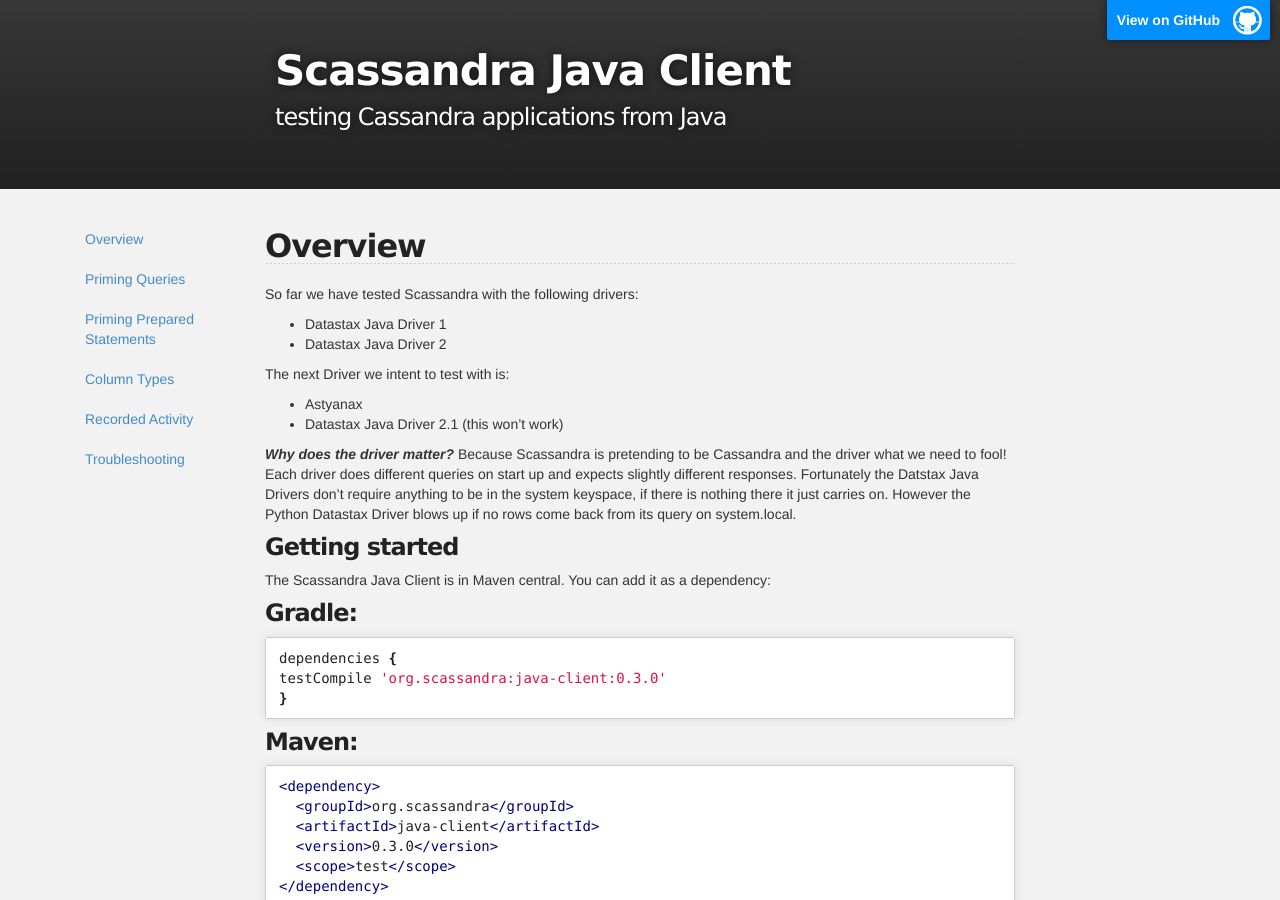
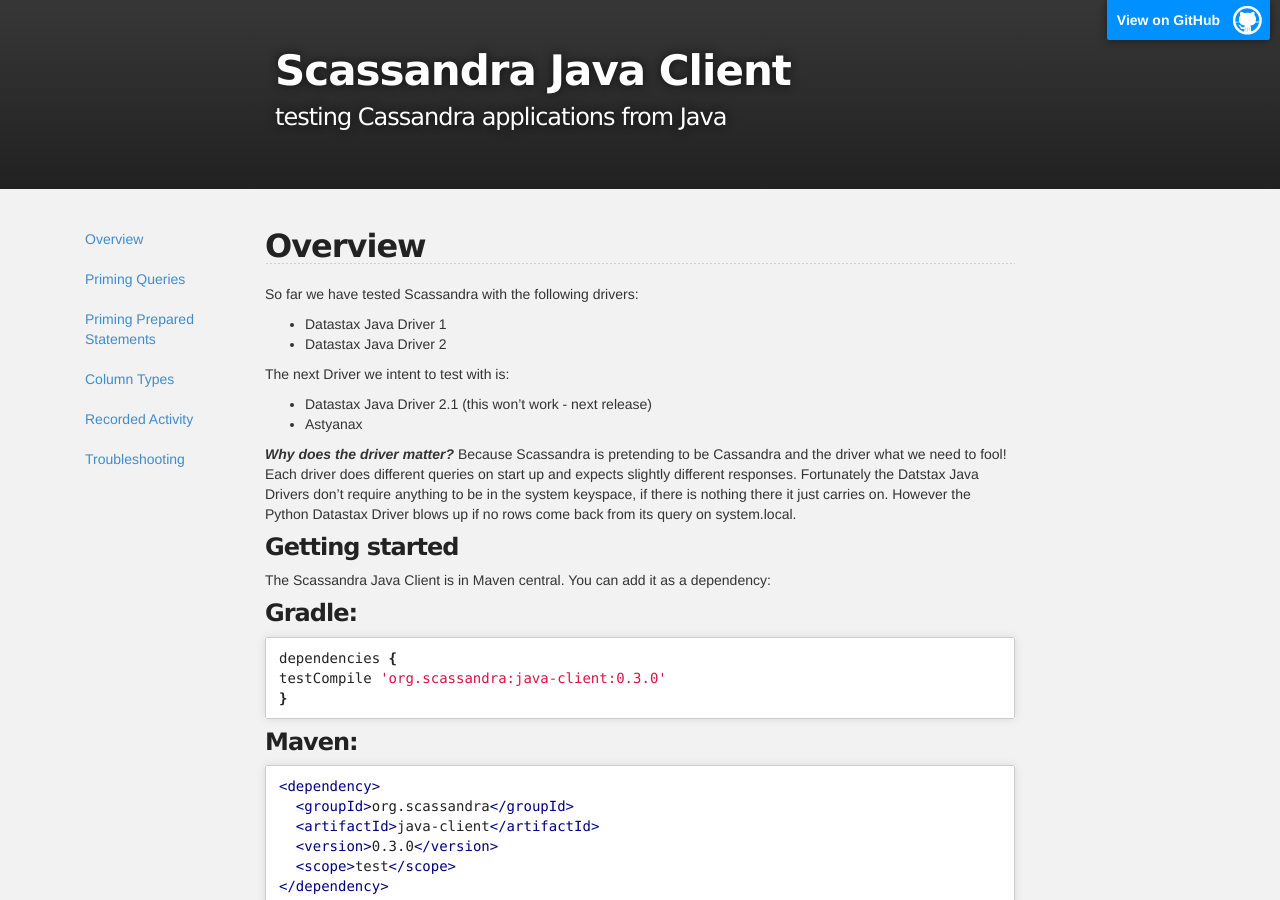
Before and after one commit to zznate/java-client, a Jekyll site: the page built from index.md, in a window 1280 px wide and 900 px high. Built offline with Jekyll 4.4.1, drawn with Linux system fonts in a browser that asks for light colours; Markdown is read by kramdown in place of the engine named in the settings.

Commit message:
Update index.md

```diff
--- a/index.md
+++ b/index.md
@@ -11,8 +11,9 @@
 
 The next Driver we intent to test with is:
 
+* Datastax Java Driver 2.1 (this won't work - next release)
 * Astyanax
-* Datastax Java Driver 2.1 (this won't work)
+
 
 
 ***Why does the driver matter?***  Because Scassandra is pretending to be Cassandra and the driver what we need to fool!
```
